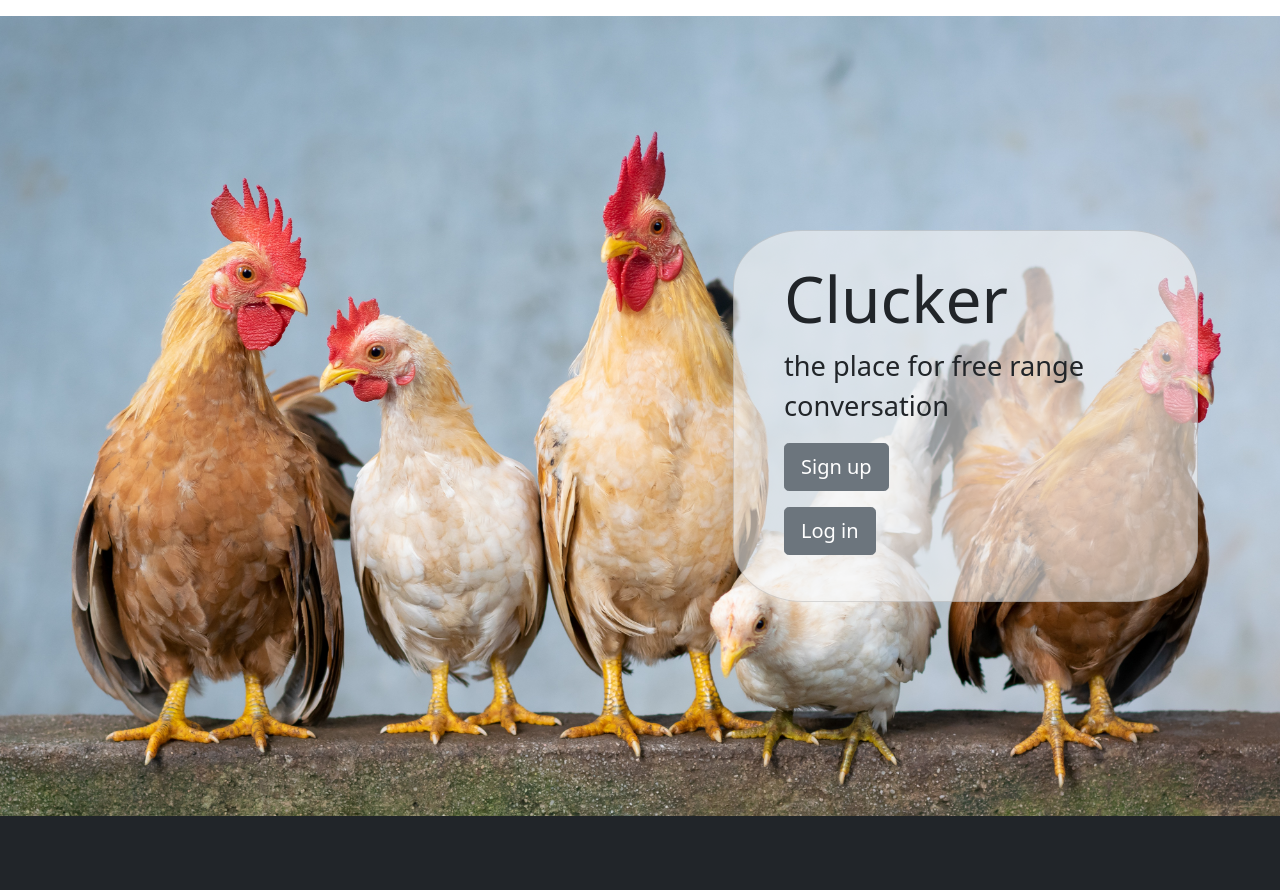
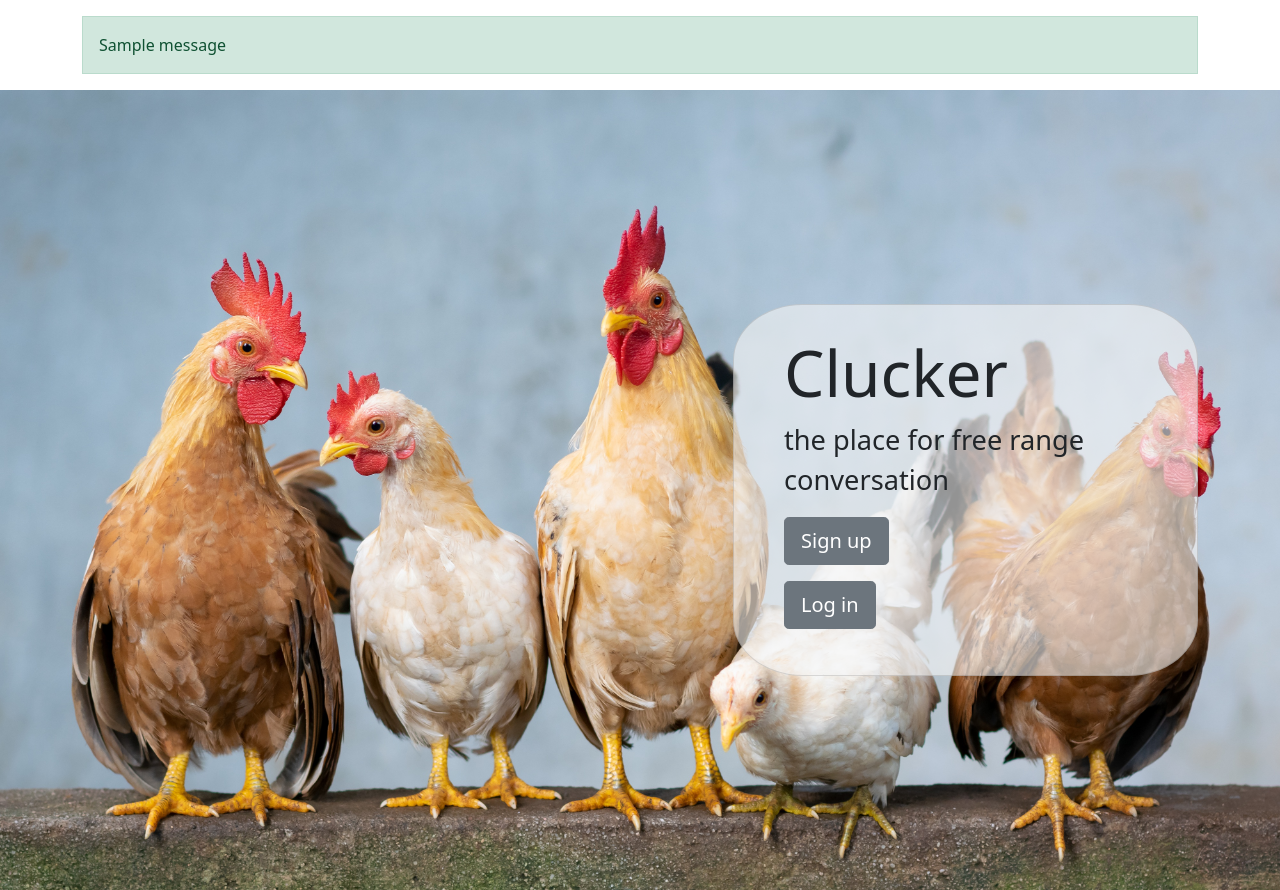
Before and after one commit to jiewu9293/clucker, a Django app: page / in a window 1280 px wide. Shown: the part 56-946 px from the top of the page. Before the commit the page ends 872 px from the top, so only its background shows below. Run offline with Django 5.2, Linux system fonts and the light colour scheme; tables that the repository leaves empty hold one stand-in row (values such as "Sample post"); one stand-in notice (Sample message) is shown; some libraries are stand-ins or nearby versions; some web fonts are replaced.

Commit message:
render messages in all content pages

```diff
--- a/clucker/settings.py
+++ b/clucker/settings.py
@@ -11,6 +11,7 @@ https://docs.djangoproject.com/en/5.1/ref/settings/
 """
 
 from pathlib import Path
+from django.contrib.messages import constants as message_constants
 import os
 from django.conf.global_settings import AUTH_USER_MODEL
 
@@ -130,3 +131,8 @@ STATICFILES_DIRS = [
 DEFAULT_AUTO_FIELD = 'django.db.models.BigAutoField'
 
 AUTH_USER_MODEL = "microblogs.User"
+
+MESSAGE_TAGS = {
+    message_constants.DEBUG: 'dark',
+    message_constants.ERROR: 'danger',
+}
--- a/microblogs/templates/base_content.html
+++ b/microblogs/templates/base_content.html
@@ -1,6 +1,7 @@
 {% extends 'base.html' %}
 {% block body %}
     {% include 'partials/navbar.html' %}
+    {% include 'partials/messages.html' %}
     {% block content %}
     {% endblock %}
 {% endblock %}
--- /dev/null
+++ b/microblogs/templates/partials/messages.html
@@ -0,0 +1,13 @@
+{%if messages%}
+<div class="container">
+    <div class="row">
+        <div class="col-12">
+            {% for message in messages %}
+            <div class="alert alert-{{ message.tags }}" role="alert">
+                {{ message }}
+            </div>
+            {% endfor %}
+        </div>
+    </div>
+</div>
+{%endif%}
```
